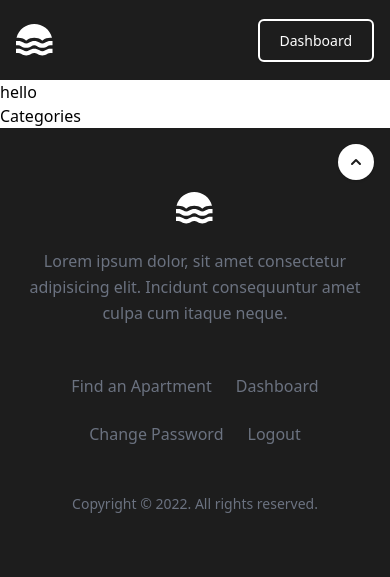
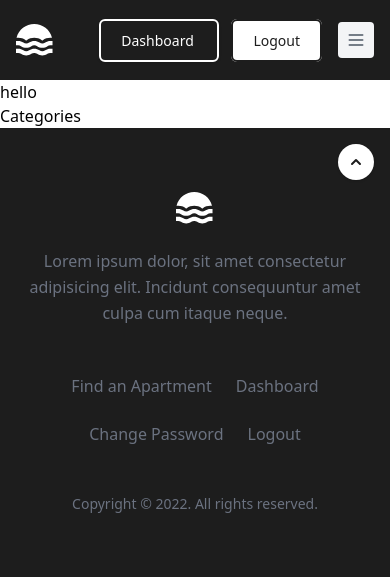
Before and after one commit to HarunaDev/realtor-marketplace, a Django app: page / in a window 390 px wide. Shown: the top 577 px of the page. Run offline with Django 5.2, Linux system fonts and the light colour scheme; the visitor is signed in with stand-in values (Sample User, id 1); data that the repository does not hold is empty; some libraries are stand-ins or nearby versions.

Commit message:
fixed nav bar responsiveness

```diff
--- a/realagent/core/templates/core/base.html
+++ b/realagent/core/templates/core/base.html
@@ -13,6 +13,7 @@
   <header class="bg-[#1d1d1d] py-2">
     <div class="mx-auto max-w-screen-xl px-4 sm:px-6 lg:px-8">
       <div class="flex h-16 items-center justify-between">
+        <!-- Logo -->
         <div class="flex-1 md:flex md:items-center md:gap-12">
           <a class="block text-teal-600" href="/">
             <span class="sr-only">Home</span>
@@ -25,39 +26,45 @@
           </a>
         </div>
 
-            <div class="md:flex md:items-center md:gap-12">
-              <nav aria-label="Global" class="hidden md:block">
+        <!-- Desktop Navigation -->
+        <nav
+          aria-label="Global"
+          class="hidden md:block"
+        >
           <ul class="flex items-center gap-6 text-sm">
             <li class="text-gray-500 transition hover:text-gray-500/75">
               Hello {{ user.username }} 👋
             </li>
-
             <li>
-                    <a class="text-gray-500 transition hover:text-gray-500/75" href="#"> Find an Apartment  </a>
+              <a
+                class="text-gray-500 transition hover:text-gray-500/75 mr-6"
+                href="#"
+              >
+                Find an Apartment
+              </a>
             </li>
           </ul>
         </nav>
 
+        <!-- Actions & Mobile Menu -->
         <div class="flex items-center gap-4">
           <div class="sm:flex sm:gap-4">
             {% if request.user.is_authenticated %}
-                    {% if account_type == 'seller'  %}
+              {% if account_type == 'seller' %}
                 <a
-                    class="rounded-md border-2 border-[#ffffff] bg-[#1d1d1d] px-5 py-2.5 text-sm font-medium text-white shadow"
+                  class="rounded-md border-2 border-[#ffffff] bg-[#1d1d1d] px-5 py-2.5 text-sm font-medium mr-3 text-white shadow"
                   href="#"
                 >
                   Dashboard
                 </a>
               {% endif %}
 
-                    <div class="hidden sm:flex">
               <a
                 class="rounded-md border-2 border-[#1d1d1d] bg-white px-5 py-2.5 text-sm font-medium text-[#1d1d1d]"
                 href="{% url 'core:logout' %}"
               >
                 Logout
               </a>
-
             {% else %}
               <a
                 class="rounded-md border-2 border-white bg-[#1d1d1d] px-5 py-2.5 text-sm font-medium text-white shadow"
@@ -66,19 +73,21 @@
                 Login
               </a>
 
-                    <div class="hidden sm:flex">
               <a
                 class="rounded-md border-2 border-[#1d1d1d] bg-white px-5 py-2.5 text-sm font-medium text-[#1d1d1d]"
                 href="{% url 'core:signup' %}"
               >
                 Sign Up
               </a>
+            {% endif %}
           </div>
-                    </div>
-            {% endif %}
 
+          <!-- Mobile Hamburger Button -->
           <div class="block md:hidden">
-                  <button class="rounded bg-gray-100 p-2 text-gray-600 transition hover:text-gray-600/75">
+            <button
+              id="menu-button"
+              class="rounded bg-gray-100 p-2 text-gray-600 transition hover:text-gray-600/75"
+            >
               <svg
                 xmlns="http://www.w3.org/2000/svg"
                 class="size-5"
@@ -87,12 +96,58 @@
                 stroke="currentColor"
                 stroke-width="2"
               >
-                      <path stroke-linecap="round" stroke-linejoin="round" d="M4 6h16M4 12h16M4 18h16" />
+                <path
+                  stroke-linecap="round"
+                  stroke-linejoin="round"
+                  d="M4 6h16M4 12h16M4 18h16"
+                />
               </svg>
             </button>
           </div>
         </div>
       </div>
+
+      <!-- Mobile Dropdown -->
+      <div
+        id="mobile-menu"
+        class="hidden md:hidden mt-2 space-y-2"
+      >
+        <a
+          class="block rounded-md bg-white px-5 py-2.5 text-sm font-medium text-[#1d1d1d]"
+          href="#"
+        >
+          Find an Apartment
+        </a>
+
+        {% if request.user.is_authenticated %}
+          <a
+            class="block rounded-md bg-white px-5 py-2.5 text-sm font-medium text-[#1d1d1d]"
+            href="#"
+          >
+            Dashboard
+          </a>
+
+          <a
+            class="block rounded-md bg-white px-5 py-2.5 text-sm font-medium text-[#1d1d1d]"
+            href="{% url 'core:logout' %}"
+          >
+            Logout
+          </a>
+        {% else %}
+          <a
+            class="block rounded-md bg-[#1d1d1d] px-5 py-2.5 text-sm font-medium text-white"
+            href="{% url 'core:login' %}"
+          >
+            Login
+          </a>
+
+          <a
+            class="block rounded-md bg-white px-5 py-2.5 text-sm font-medium text-[#1d1d1d]"
+            href="{% url 'core:signup' %}"
+          >
+            Sign Up
+          </a>
+        {% endif %}
       </div>
     </div>
   </header>
@@ -184,5 +239,15 @@
           </p>
         </div>
       </footer>
+
+      <!-- JavaScript for Mobile Menu Toggle -->
+<script>
+  const menuButton = document.getElementById('menu-button');
+  const mobileMenu = document.getElementById('mobile-menu');
+
+  menuButton.addEventListener('click', () => {
+    mobileMenu.classList.toggle('hidden');
+  });
+</script>
 </body>
 </html>
--- a/realagent/theme/static/css/dist/styles.css
+++ b/realagent/theme/static/css/dist/styles.css
@@ -853,6 +853,22 @@ select {
   margin-top: 1.5rem;
 }
 
+.mr-4 {
+  margin-right: 1rem;
+}
+
+.mr-6 {
+  margin-right: 1.5rem;
+}
+
+.mr-2 {
+  margin-right: 0.5rem;
+}
+
+.mr-3 {
+  margin-right: 0.75rem;
+}
+
 .block {
   display: block;
 }
@@ -902,6 +918,34 @@ select {
   width: 100%;
 }
 
+.w-\[\] {
+  width: ;
+}
+
+.w-\[200px\] {
+  width: 200px;
+}
+
+.w-1\/2 {
+  width: 50%;
+}
+
+.w-1 {
+  width: 0.25rem;
+}
+
+.w-1\/3 {
+  width: 33.333333%;
+}
+
+.w-48 {
+  width: 12rem;
+}
+
+.w-auto {
+  width: auto;
+}
+
 .max-w-md {
   max-width: 28rem;
 }
@@ -940,6 +984,12 @@ select {
 
 .gap-6 {
   gap: 1.5rem;
+}
+
+.space-y-2 > :not([hidden]) ~ :not([hidden]) {
+  --tw-space-y-reverse: 0;
+  margin-top: calc(0.5rem * calc(1 - var(--tw-space-y-reverse)));
+  margin-bottom: calc(0.5rem * var(--tw-space-y-reverse));
 }
 
 .space-y-6 > :not([hidden]) ~ :not([hidden]) {
@@ -1339,6 +1389,10 @@ select {
     margin-right: auto;
   }
 
+  .sm\:mr-2 {
+    margin-right: 0.5rem;
+  }
+
   .sm\:flex {
     display: flex;
   }
```
Lines whose indentation alone changed are shown as unchanged.
